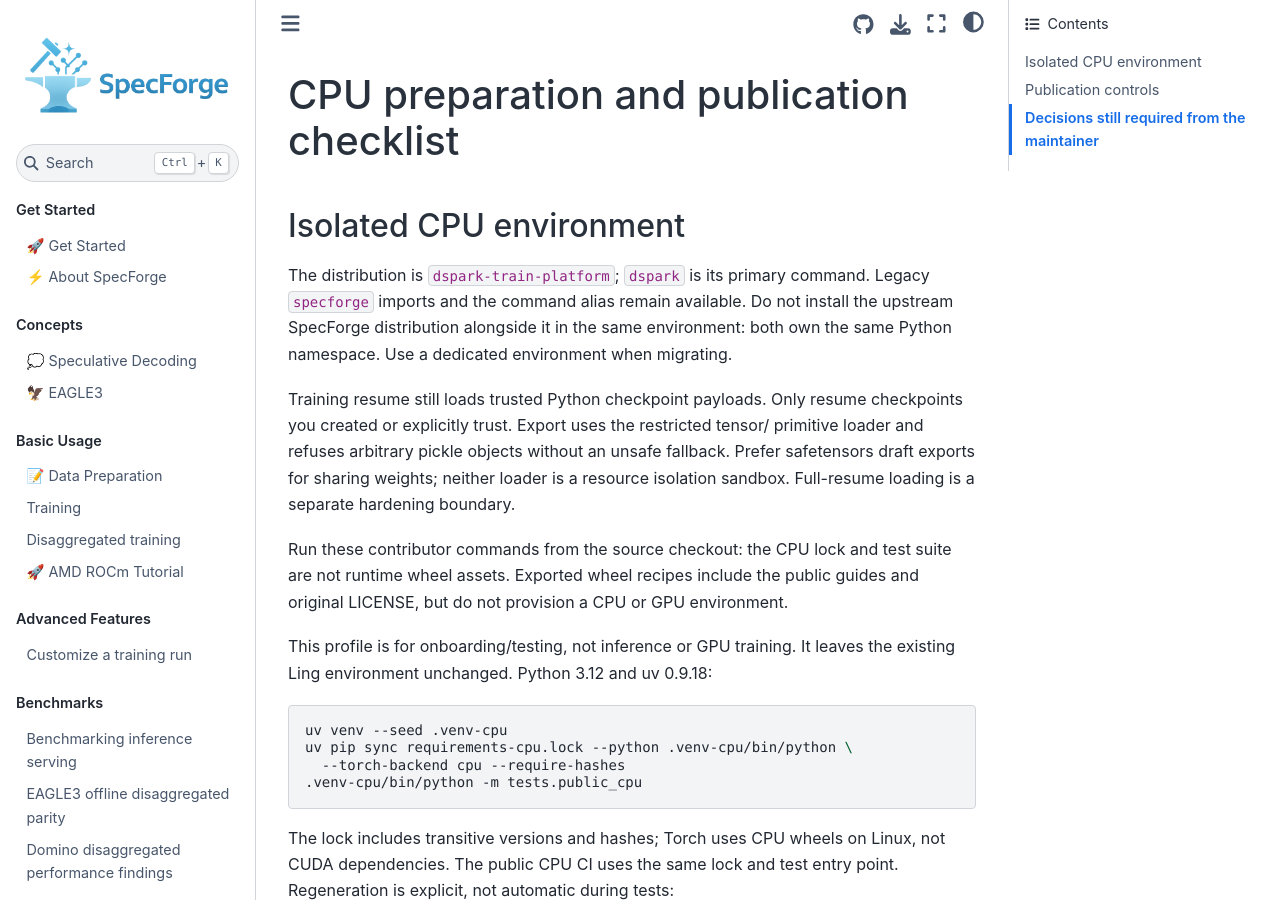
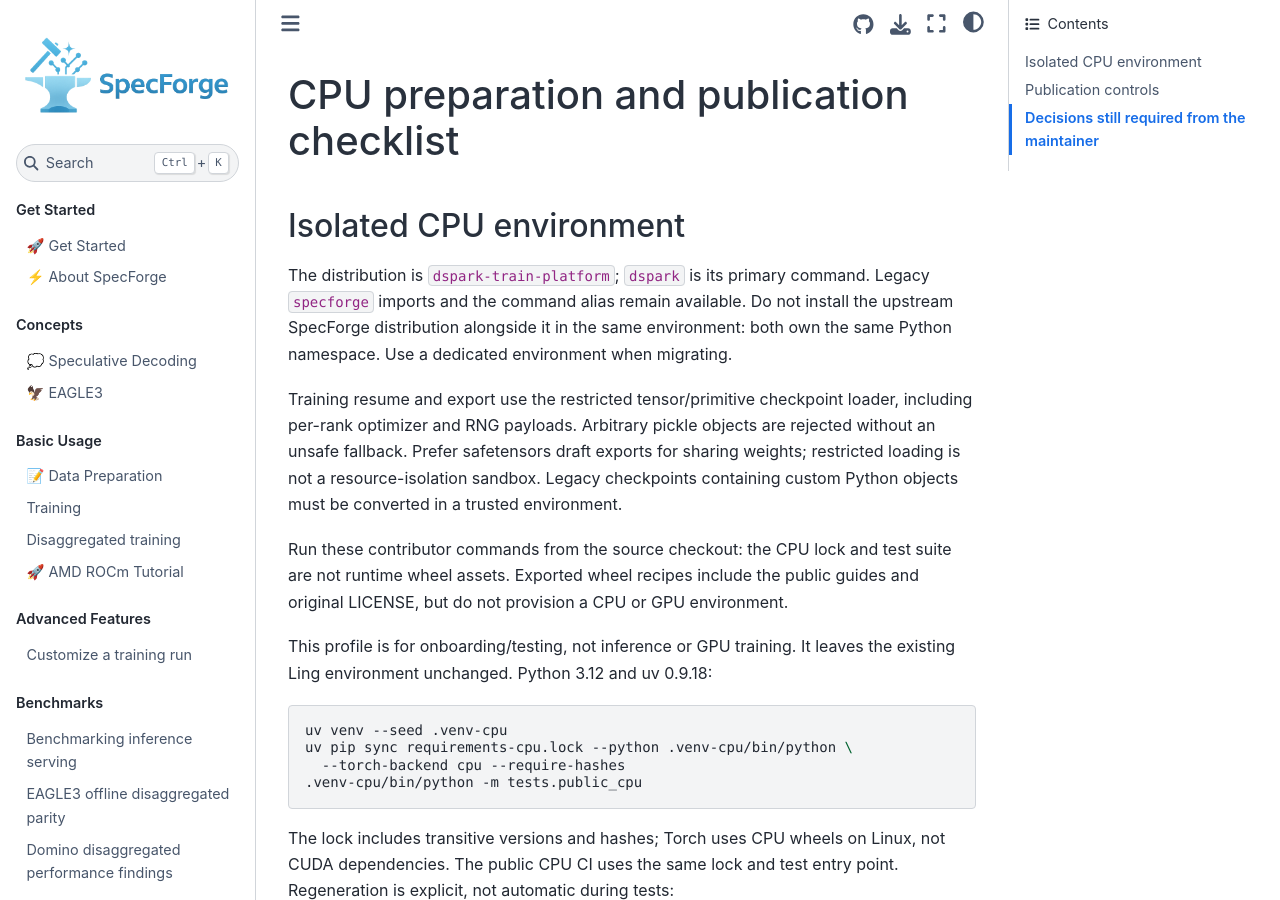
Before and after one commit to JayYun98/Draftfit, a Sphinx documentation site: the page built from docs/PUBLIC_RELEASE.md, in a window 1280 px wide and 900 px high. Built offline with Sphinx 7.4.7 and the Sphinx Book theme 1.1.4, drawn with Linux system fonts in a browser that asks for light colours.

Commit message:
fix: restrict full checkpoint resume deserialization

```diff
--- a/docs/PUBLIC_RELEASE.md
+++ b/docs/PUBLIC_RELEASE.md
@@ -7,11 +7,11 @@ Legacy `specforge` imports and the command alias remain available. Do not instal
 the upstream SpecForge distribution alongside it in the same environment: both
 own the same Python namespace. Use a dedicated environment when migrating.
 
-Training resume still loads trusted Python checkpoint payloads. Only resume
-checkpoints you created or explicitly trust. Export uses the restricted tensor/
-primitive loader and refuses arbitrary pickle objects without an unsafe fallback.
-Prefer safetensors draft exports for sharing weights; neither loader is a resource
-isolation sandbox. Full-resume loading is a separate hardening boundary.
+Training resume and export use the restricted tensor/primitive checkpoint loader,
+including per-rank optimizer and RNG payloads. Arbitrary pickle objects are
+rejected without an unsafe fallback. Prefer safetensors draft exports for sharing
+weights; restricted loading is not a resource-isolation sandbox. Legacy checkpoints
+containing custom Python objects must be converted in a trusted environment.
 
 Run these contributor commands from the source checkout: the CPU lock and test
 suite are not runtime wheel assets. Exported wheel recipes include the public
```
Also changed, not shown: CHANGELOG.md (+2 -0 lines), 2 other files.
